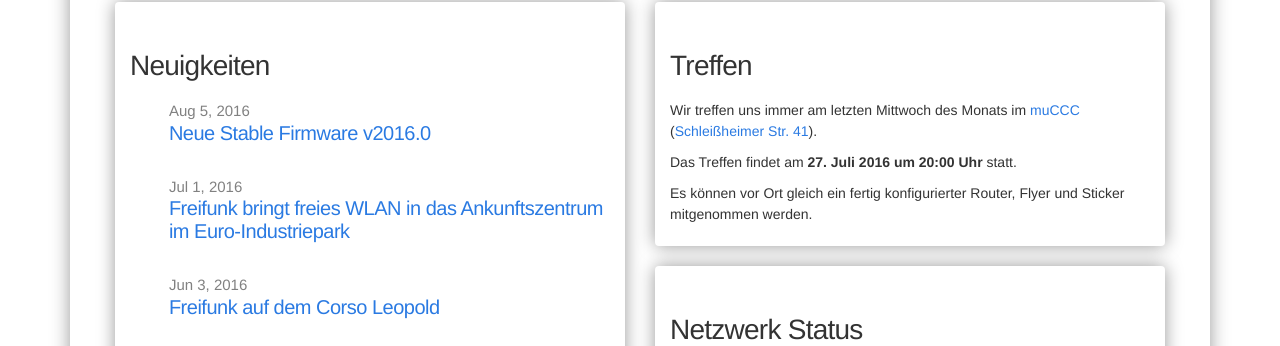
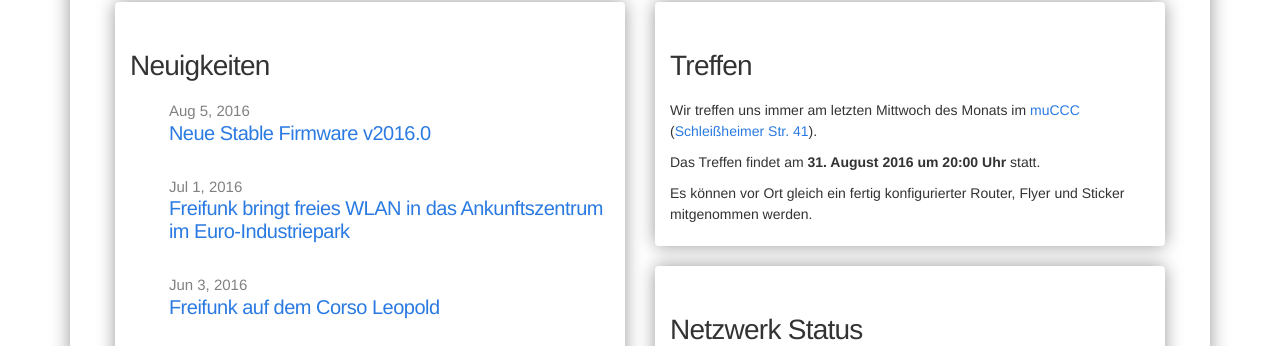
Before and after one commit to freifunkMUC/freifunkmuc.github.io, a Jekyll site: the page built from index.md, in a window 1280 px wide and 1111 px high. Shown: the part 258-604 px from the top of the window. Built offline with Jekyll 4.4.1, drawn with Linux system fonts in a browser that asks for light colours.

Commit message:
Update treffen.md

```diff
--- a/_includes/treffen.md
+++ b/_includes/treffen.md
@@ -2,6 +2,6 @@
 
 Wir treffen uns immer am letzten Mittwoch des Monats im [muCCC](http://muc.ccc.de) ([Schleißheimer Str. 41](http://osm.org/go/0JAf0IVLh?node=2012031859)).
 
-Das Treffen findet am **27. Juli 2016 um 20:00 Uhr** statt.
+Das Treffen findet am **31. August 2016 um 20:00 Uhr** statt.
 
 Es können vor Ort gleich ein fertig konfigurierter Router, Flyer und Sticker mitgenommen werden.
```
